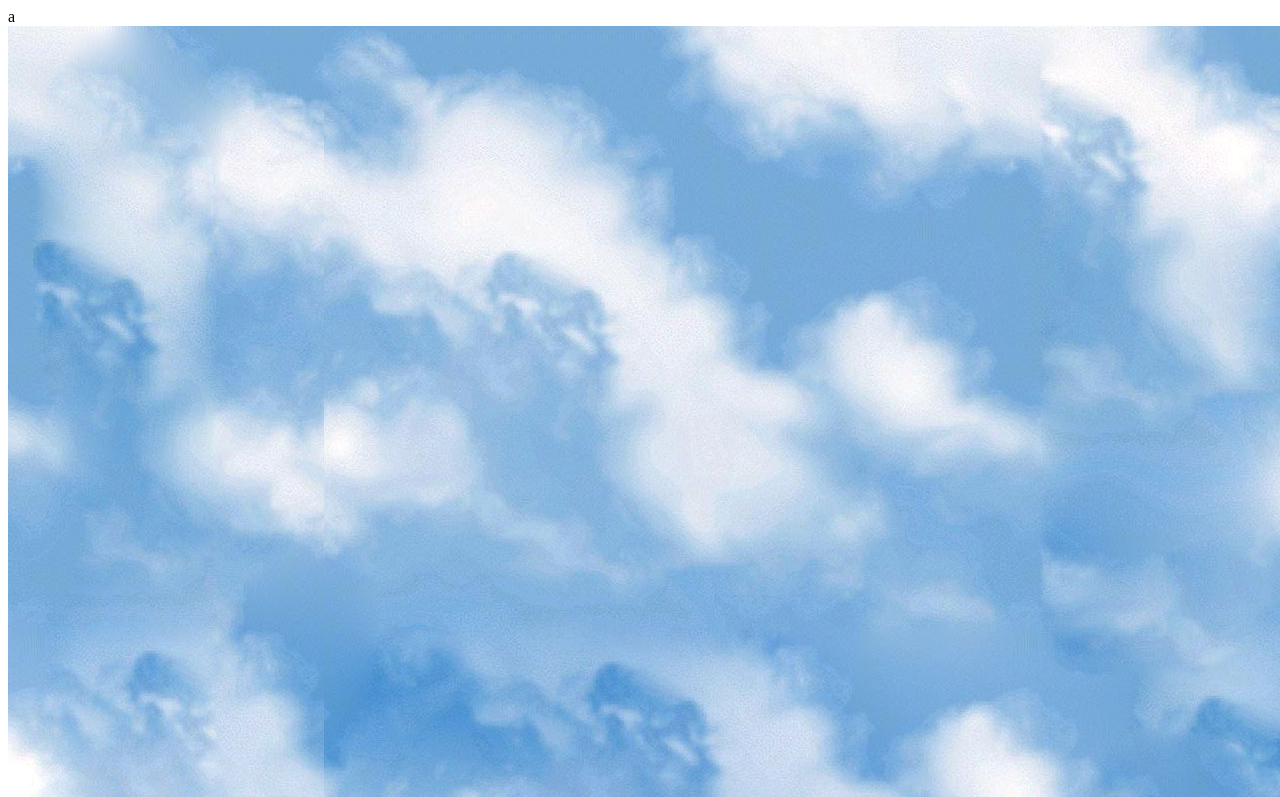
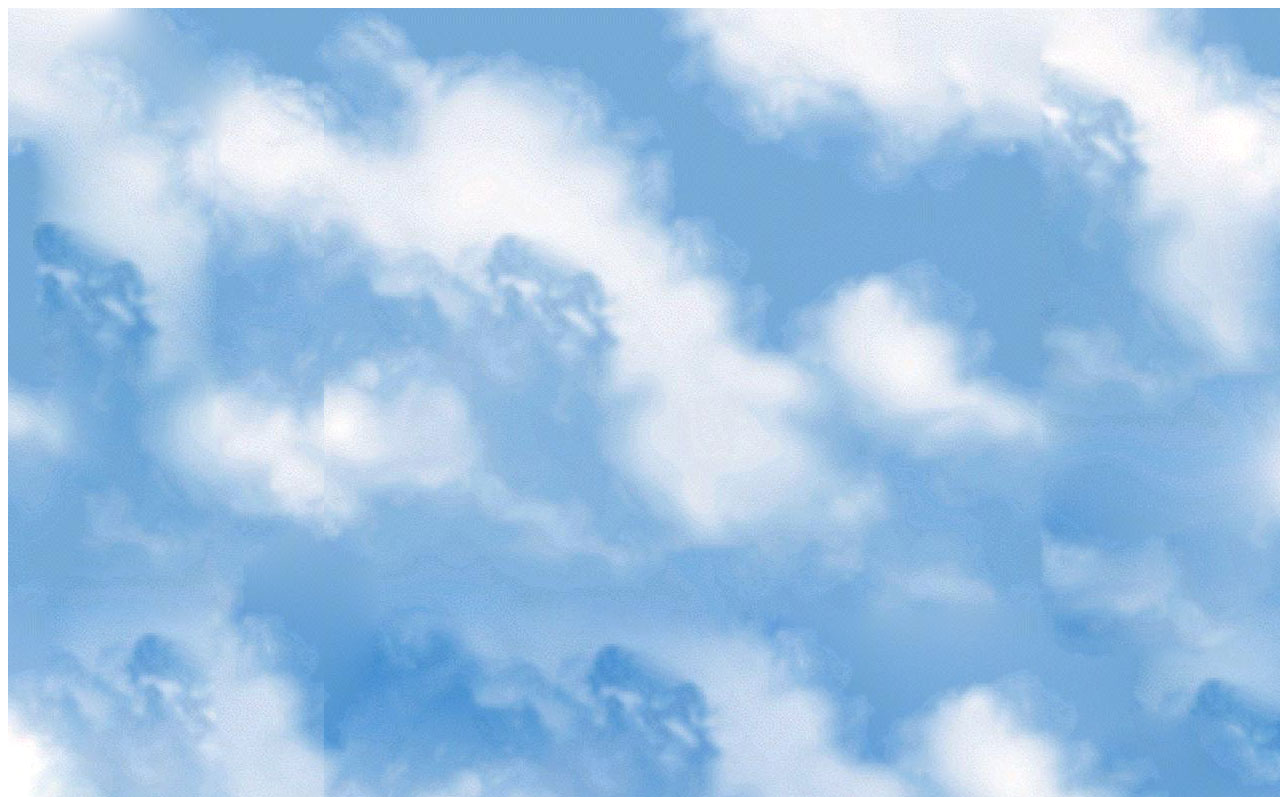
Before and after one commit to cafeinternet/pantallazos-old, a plain HTML site: page index.html in a window 1280 px wide. Shown: the top 797 px of the page. Drawn offline with Linux system fonts and the light colour scheme.

Commit message:
Update index.html

```diff
--- a/index.html
+++ b/index.html
@@ -11,7 +11,7 @@
 <body>
     <script src="https://aframe.io/releases/1.0.4/aframe.min.js"></script>
     <script src="https://cdn.rawgit.com/donmccurdy/aframe-physics-system/v4.0.1/dist/aframe-physics-system.min.js"></script>
-a    <script src="https://cdn.jsdelivr.net/gh/donmccurdy/aframe-extras@v6.1.0/dist/aframe-extras.min.js"></script>
+   <script src="https://cdn.jsdelivr.net/gh/donmccurdy/aframe-extras@v6.1.0/dist/aframe-extras.min.js"></script>
     <script src="https://unpkg.com/aframe-environment-component@1.1.0/dist/aframe-environment-component.min.js"></script>
     <!--Environment extension-->
     <title>Pantallazos</title>
```
